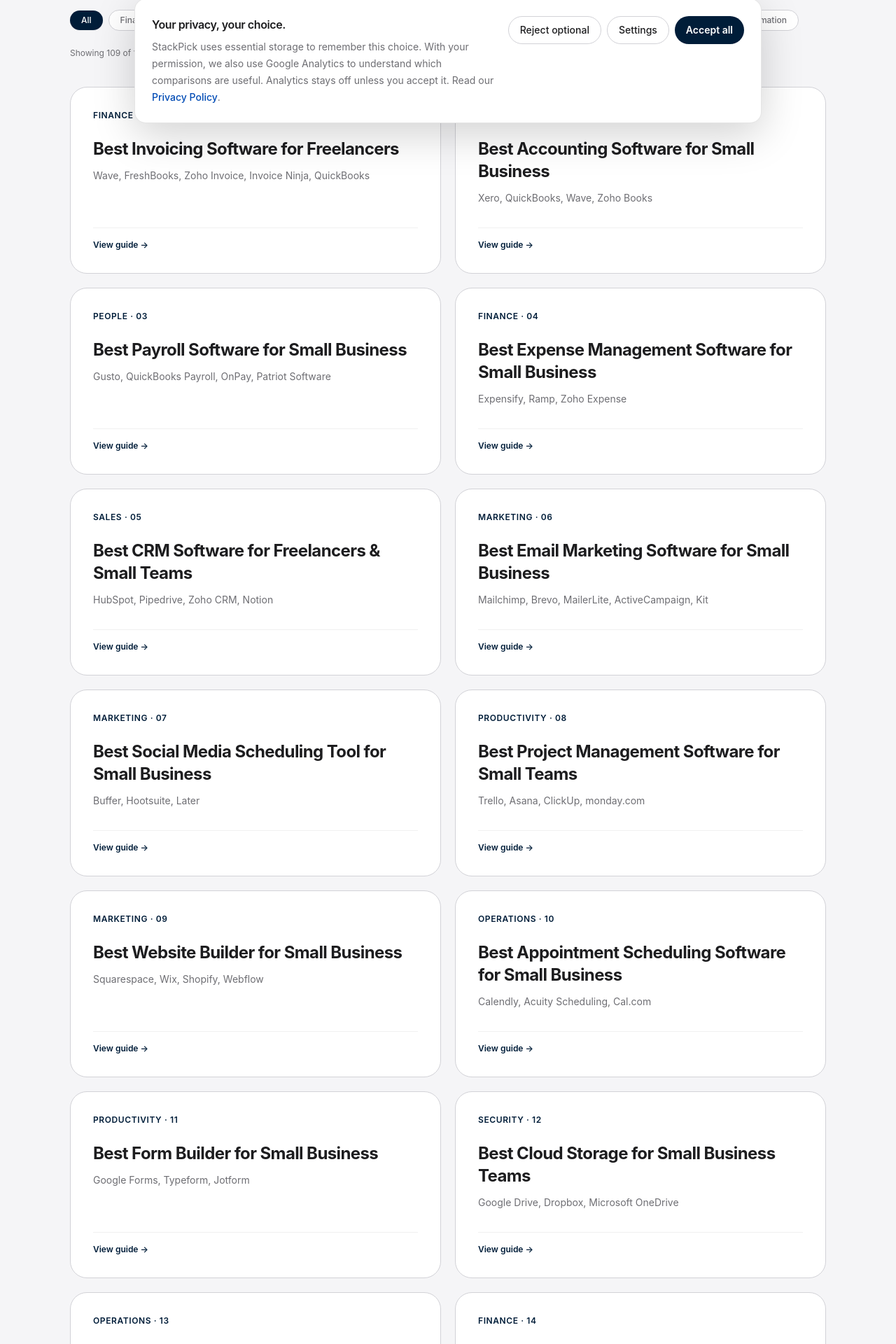
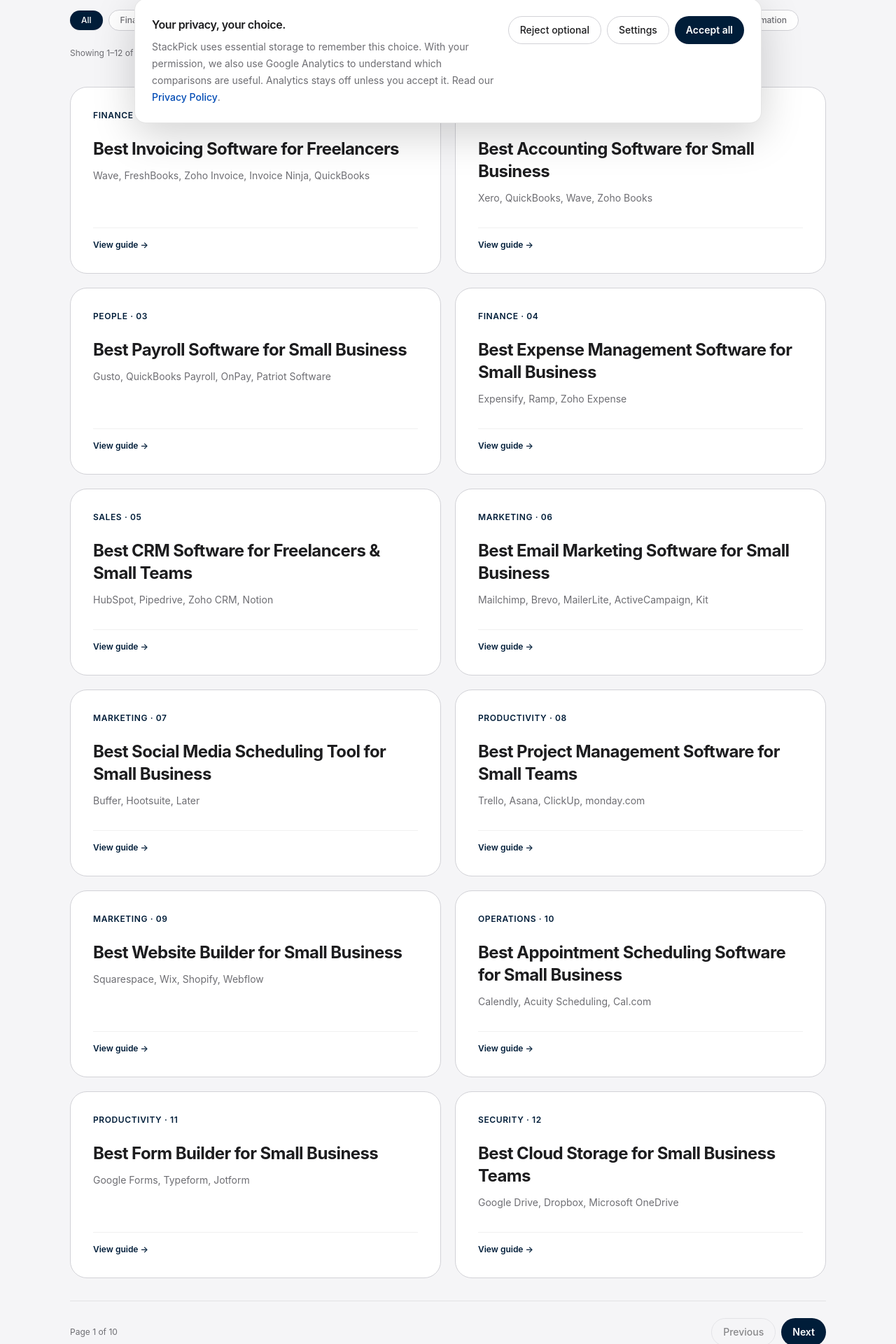
Before and after one commit to LinukaBandara/StackPick, a Next.js app: page /best in a window 1280 px wide. Shown: the part 600-2520 px from the top of the page at 70% size. Built offline with nearby package versions, Linux system fonts and the light colour scheme; no server answers.

Commit message:
Paginate comparison directory for faster browsing

```diff
--- a/components/BestDirectory.tsx
+++ b/components/BestDirectory.tsx
@@ -31,6 +31,8 @@ const CATEGORIES = [
 export default function BestDirectory({ articles }: BestDirectoryProps) {
   const [activeCategory, setActiveCategory] = useState("All");
   const [searchQuery, setSearchQuery] = useState("");
+  const [currentPage, setCurrentPage] = useState(1);
+  const pageSize = 12;
   const searchInputRef = useRef<HTMLInputElement>(null);
 
   useEffect(() => {
@@ -59,6 +61,14 @@ export default function BestDirectory({ articles }: BestDirectoryProps) {
       return matchesCategory && matchesSearch;
     });
   }, [articles, activeCategory, searchQuery]);
+
+  useEffect(() => {
+    setCurrentPage(1);
+  }, [activeCategory, searchQuery]);
+
+  const pageCount = Math.max(1, Math.ceil(filteredArticles.length / pageSize));
+  const pageStart = (currentPage - 1) * pageSize;
+  const visibleArticles = filteredArticles.slice(pageStart, pageStart + pageSize);
 
   return (
     <div className="sp-container py-10 sm:py-16">
@@ -111,7 +121,7 @@ export default function BestDirectory({ articles }: BestDirectoryProps) {
 
         {/* Count Indicator */}
         <div className="text-xs text-[#6e6e73]">
-          Showing {filteredArticles.length} of {articles.length} comparison guides
+          {filteredArticles.length === 0 ? "No comparison guides" : `Showing ${pageStart + 1}–${Math.min(pageStart + pageSize, filteredArticles.length)} of ${filteredArticles.length}`} {filteredArticles.length === 1 ? "guide" : "comparison guides"}
         </div>
       </div>
 
@@ -119,7 +129,7 @@ export default function BestDirectory({ articles }: BestDirectoryProps) {
       <div id="directory-results" className="scroll-mt-24">
       {filteredArticles.length > 0 ? (
         <div className="grid gap-5 sm:grid-cols-2">
-          {filteredArticles.map((a, index) => (
+          {visibleArticles.map((a, index) => (
             <Link
               key={a.href}
               href={a.href}
@@ -128,7 +138,7 @@ export default function BestDirectory({ articles }: BestDirectoryProps) {
               <div>
                 <div className="flex items-start justify-between gap-4">
                   <span className="text-xs font-semibold uppercase tracking-wider text-[#001D39]">
-                    {a.category} · {String(index + 1).padStart(2, "0")}
+                    {a.category} · {String(pageStart + index + 1).padStart(2, "0")}
                   </span>
                   <span className="text-xs font-semibold text-[#001D39] opacity-0 transition-opacity group-hover:opacity-100">
                     Read →
@@ -165,6 +175,15 @@ export default function BestDirectory({ articles }: BestDirectoryProps) {
         </div>
       )}
       </div>
+      {filteredArticles.length > pageSize && (
+        <nav className="mt-8 flex flex-col items-center justify-between gap-3 border-t border-black/[0.08] pt-6 sm:flex-row" aria-label="Comparison guide pagination">
+          <p className="text-xs text-[#6e6e73]">Page {currentPage} of {pageCount}</p>
+          <div className="flex items-center gap-2">
+            <button type="button" onClick={() => setCurrentPage((page) => Math.max(1, page - 1))} disabled={currentPage === 1} className="min-h-10 rounded-full border border-[#d2d2d7] px-4 py-2 text-sm font-medium text-[#1d1d1f] transition hover:bg-[#f5f5f7] disabled:cursor-not-allowed disabled:opacity-50">Previous</button>
+            <button type="button" onClick={() => setCurrentPage((page) => Math.min(pageCount, page + 1))} disabled={currentPage === pageCount} className="min-h-10 rounded-full bg-[#001D39] px-4 py-2 text-sm font-semibold text-white transition hover:bg-[#123b5d] disabled:cursor-not-allowed disabled:opacity-50">Next</button>
+          </div>
+        </nav>
+      )}
     </div>
   );
 }
```
